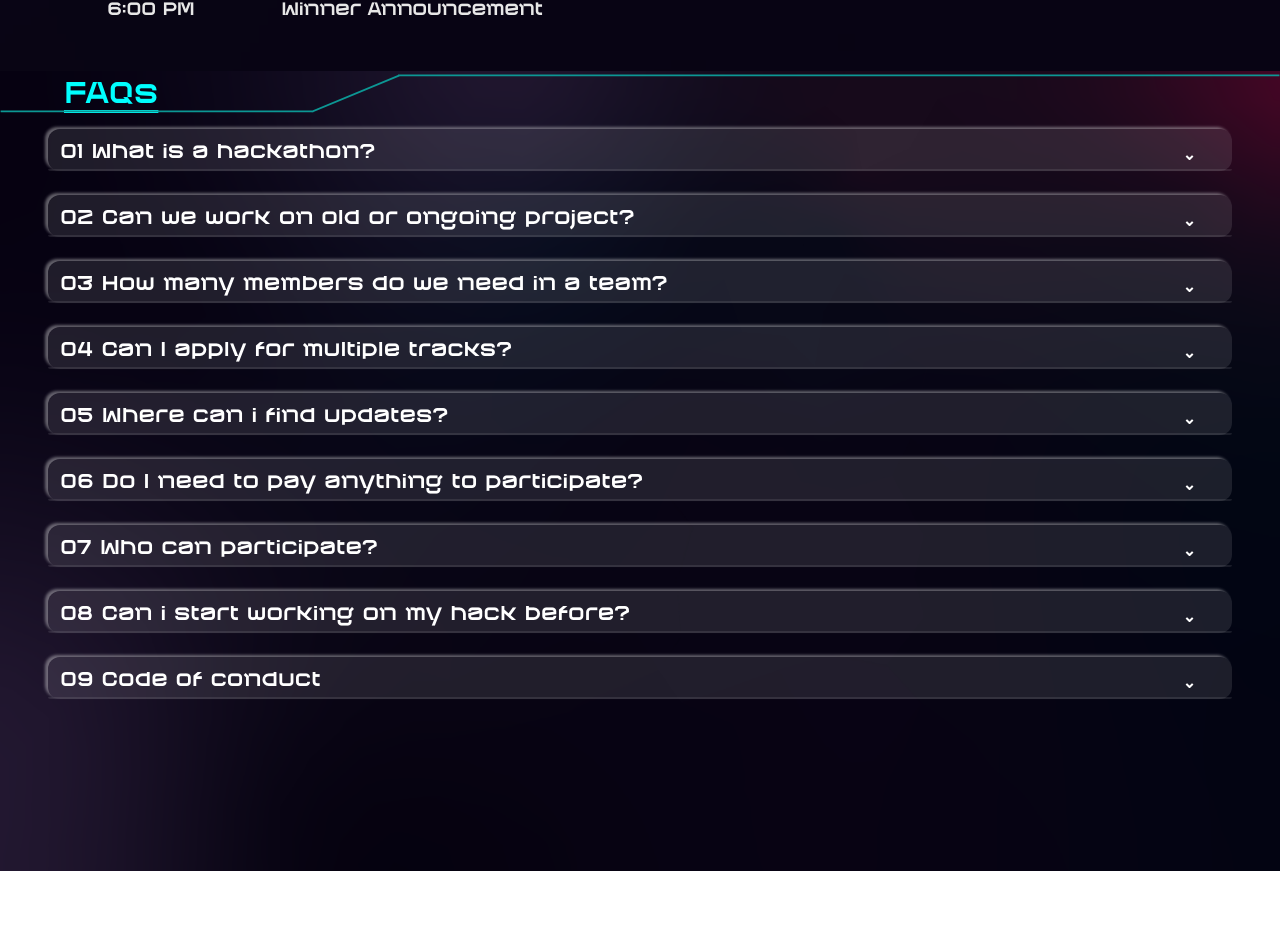
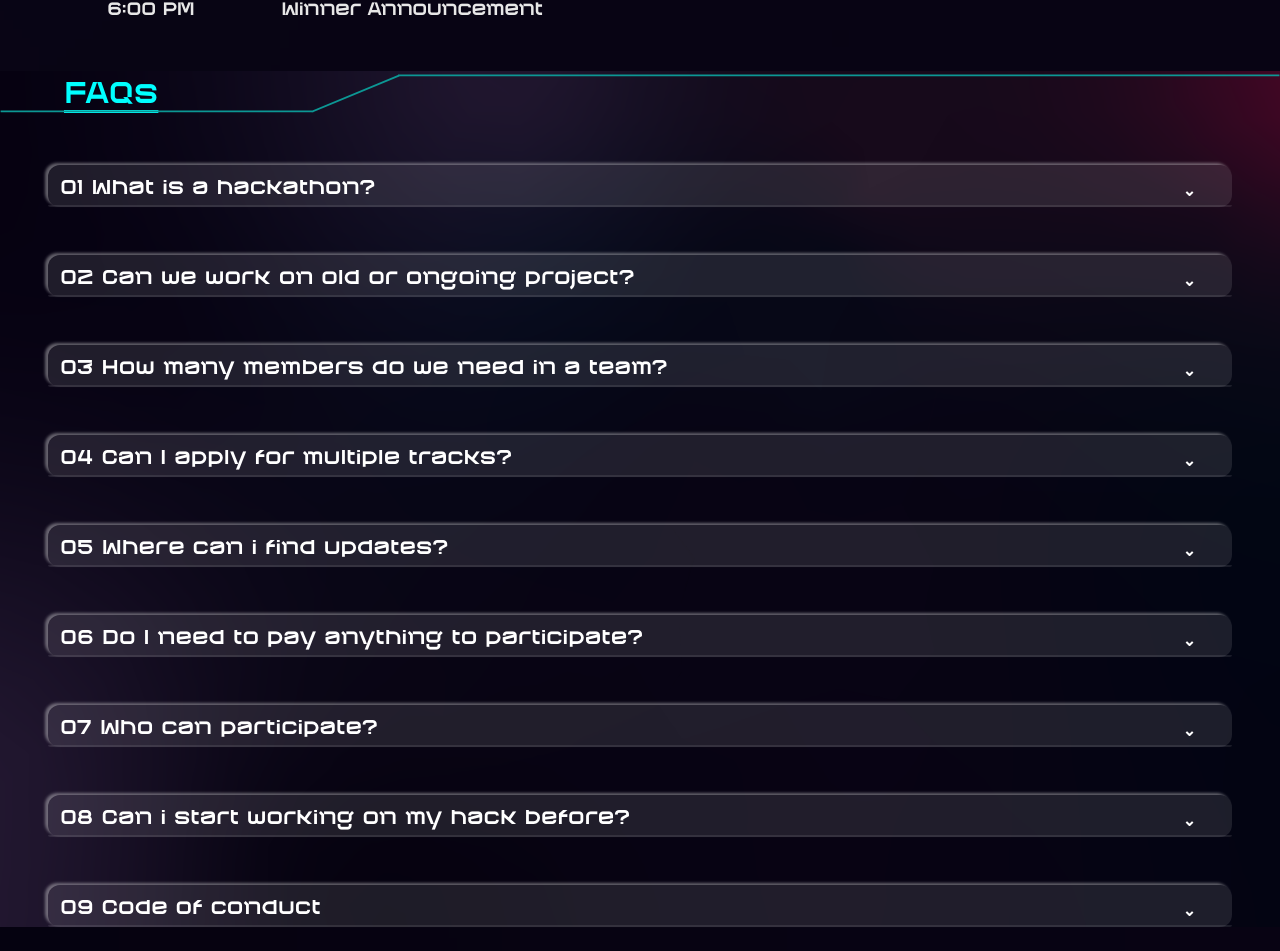
Before and after one commit to Hackodisha/Hackodisha2023, a Next.js app: page / in a window 1280 px wide. Shown: the part 4295-5246 px from the top of the page. Before the commit the page ends 5166 px from the top, so only its background shows below. Built offline with nearby package versions, Linux system fonts and the light colour scheme; a web font is replaced by a local one.

Commit message:
margin added

```diff
--- a/src/components/FAQs/Accordion.js
+++ b/src/components/FAQs/Accordion.js
@@ -23,7 +23,7 @@ function Accordion() {
         </div>
 
           {data.map((item, i) => (
-            <div key={i} className="item item-center ml-12 mr-12 mt-3  mb-6  bg-white/[0.1] shadow-[-3px_-2px_3px_0px_rgba(248,248,248,0.39)] rounded-[12px] ">
+            <div key={i} className="item item-center ml-12 mr-12 mt-[3rem]  mb-6  bg-white/[0.1] shadow-[-3px_-2px_3px_0px_rgba(248,248,248,0.39)] rounded-[12px] ">
 
               <div className="title pl-[0.75rem]  gap-5 isolate w-1488 max-[326px]:h-14 mr-6  bg-transparent shadow-[-3px_-2px_3px_0px_rgba(248,248,248,0)] rounded-[12px]   max-[512px]:pt-[8px] max-[512px]:mr-[6px] max-[512px]:pl-[10px]  max-[720px]:mr-[8px] flex justify-between flex-row pr-3 cursor-pointer max-[420px]:gap-0 max-[420px]:pr-[0] max-[400px]:h-[0]"  onClick={() => toggle(i)}>
                 <span className="flex">
```
